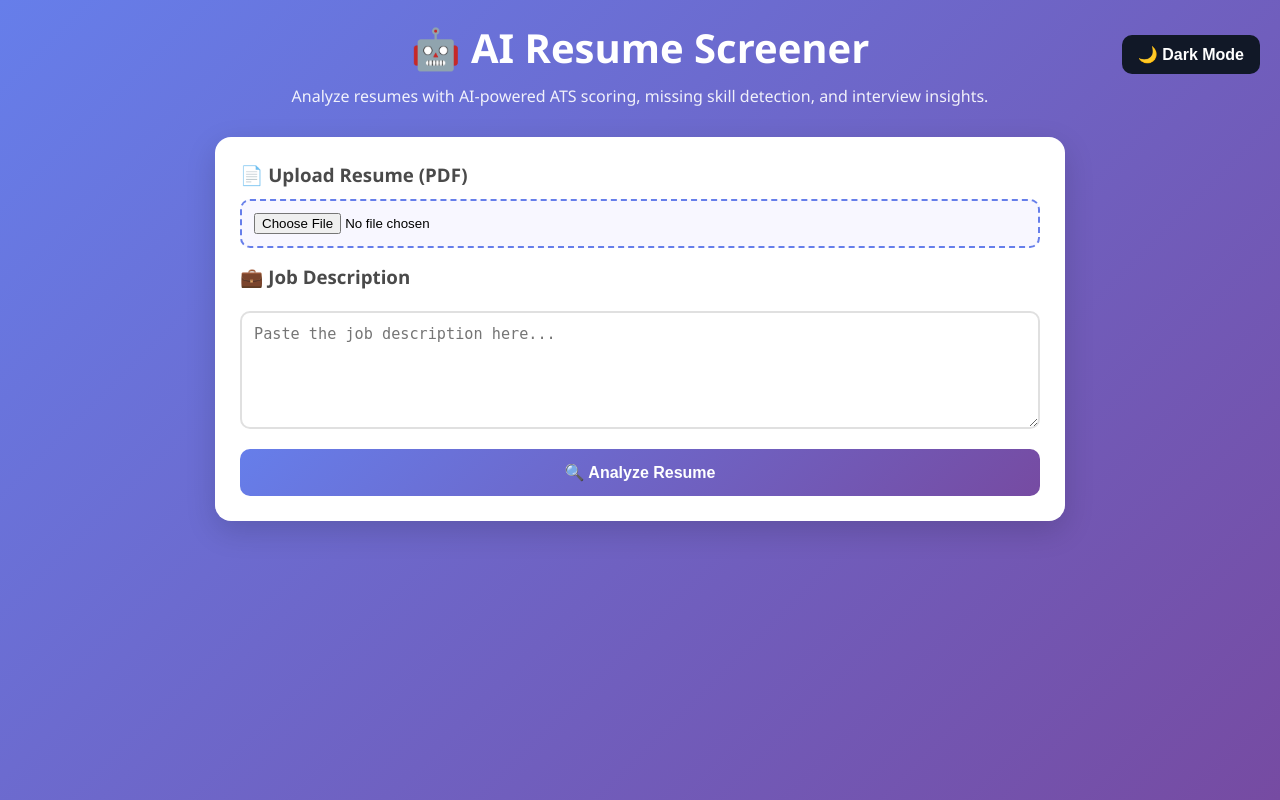
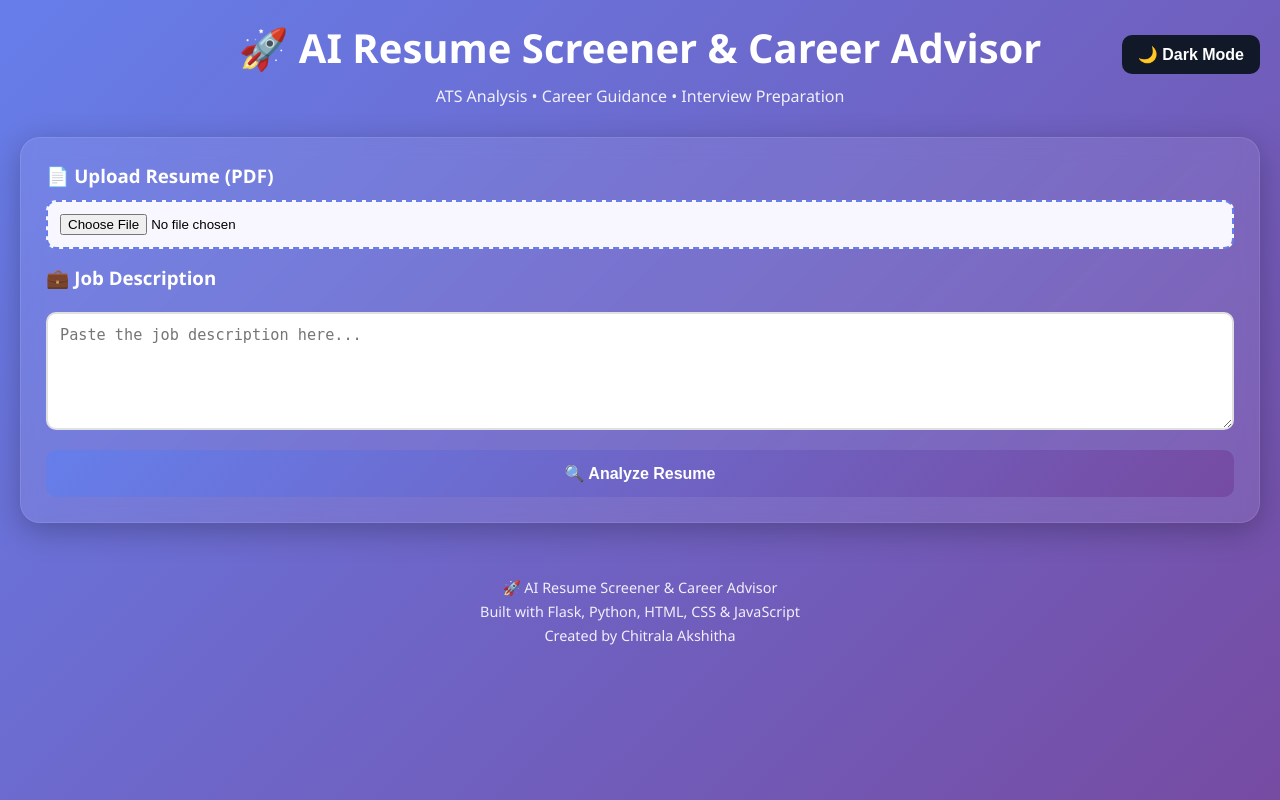
Before and after one commit to CHITRALA294/AI-Resume-Screener, a Flask app: page / in a window 1280 px wide. Run offline with Flask 3, Linux system fonts and the light colour scheme.

Commit message:
Final dashboard UI improvements

```diff
--- a/main.py
+++ b/main.py
@@ -62,6 +62,8 @@ def analyze():
         match['match_score']
     )
 
+    breakdown = get_score_breakdown(parsed)
+
     os.remove(tmp_path)
 
     print("ROLE =", suggest_role(parsed['skills']))
@@ -104,8 +106,23 @@ def analyze():
         "recommended_role":
         suggest_role(parsed['skills']),
 
+        "resume_category":
+        get_resume_category(parsed['skills']),
+
         "resume_strength":
-        get_resume_strength(parsed['skills'])
+        get_resume_strength(parsed['skills']),
+
+        "job_readiness":
+        calculate_readiness(
+        match['match_score'],
+        missing
+        ),
+
+        "breakdown":
+        breakdown,
+
+        "roadmap":
+        generate_roadmap(missing),
     })
 
 def suggest_role(skills):
@@ -122,6 +139,20 @@ def suggest_role(skills):
     else:
         return "Software Developer"
 
+def get_resume_category(skills):
+
+    if "python" in skills and "sql" in skills:
+        return "Data Science / Analytics"
+
+    elif "html" in skills and "css" in skills:
+        return "Web Development"
+
+    elif "machine learning" in skills:
+        return "Artificial Intelligence"
+
+    else:
+        return "Software Development"
+
 def get_resume_strength(skills):
 
     count = len(skills)
@@ -134,6 +165,40 @@ def get_resume_strength(skills):
 
     else:
         return "Beginner"
+
+def get_score_breakdown(parsed):
+
+    return {
+        "skills_score":
+        min(len(parsed['skills']) * 10, 100),
+
+        "education_score":
+        60 if parsed.get('education') else 20,
+
+        "experience_score":
+        40
+    }
+
+def calculate_readiness(score, missing_skills):
+
+    readiness = score
+
+    readiness += 30
+
+    readiness -= len(missing_skills) * 5
+
+    readiness = max(0, min(100, readiness))
+
+    return readiness
+
+def generate_roadmap(missing_skills):
+
+    roadmap = []
+
+    for skill in missing_skills:
+        roadmap.append(f"Learn {skill}")
+
+    return roadmap
 
 def generate_tips(missing_skills, score):
 
--- a/templates/index.html
+++ b/templates/index.html
@@ -16,6 +16,65 @@
       box-sizing:border-box;
       margin:0;
       padding:0;
+    }
+
+    #scoreBreakdown div{
+
+  background:linear-gradient(
+    135deg,
+    #667eea,
+    #764ba2
+    text-align:center;
+    font-size:1rem;
+  );
+
+  color:white;
+
+  padding:12px;
+
+  margin:10px 0;
+
+  border-radius:10px;
+
+  font-weight:600;
+  }
+
+  .dark-mode #scoreBreakdown div{
+
+    background:#111827;
+
+    color:white;
+  }
+  .dark-mode #scoreBreakdown div{
+
+  background:#111827;
+
+  color:white;
+}
+
+.footer{
+
+  text-align:center;
+
+  margin-top:30px;
+
+  padding:20px;
+
+  color:white;
+
+  opacity:0.9;
+
+  font-size:0.9rem;
+}
+
+.footer p{
+
+  margin:5px 0;
+}
+
+.dark-mode .footer{
+
+  color:#d1d5db;
 }
 
     body{
@@ -38,7 +97,7 @@
 
     .container{
 
-      max-width:850px;
+      max-width:1400px;
 
       margin:auto;
     }
@@ -72,24 +131,18 @@
     }
 
     .card{
-
-      background:white;
-
-      border-radius:16px;
-
+  background:rgba(255,255,255,0.08);
+  backdrop-filter:blur(10px);
+  border:1px solid rgba(255,255,255,0.1);
+  border-radius:20px;
   padding:25px;
-
   margin-bottom:20px;
-
-      box-shadow:
-      0 10px 30px rgba(0,0,0,0.15);
-
-      animation:fadeUp 0.8s ease;
+  box-shadow:0 8px 30px rgba(0,0,0,0.25);
   }
 
     .card h3{
 
-      color:#4a4a4a;
+      color:white;
 
       margin-bottom:12px;
     }
@@ -534,12 +595,11 @@ width:auto;
 
 <div class="container">
 
-<h1>🤖 AI Resume Screener</h1>
+<h1>🚀 AI Resume Screener & Career Advisor</h1>
 
 <p class="subtitle">
 
-Analyze resumes with AI-powered ATS scoring,
-missing skill detection, and interview insights.
+ATS Analysis • Career Guidance • Interview Preparation
 
 </p>
 
@@ -664,6 +724,24 @@ missing skill detection, and interview insights.
       <div class="value" id="strength">-</div>
     </div>
 
+    <div class="info-item">
+      <div class="label">Job Readiness Score</div>
+      <div class="value" id="readiness">-</div>
+    </div>
+
+    <div class="info-item">
+      <div class="label">Career Roadmap</div>
+      <div class="value" id="roadmap">-</div>
+    </div>
+
+    <div class="card">
+      <h3>📊 Score Breakdown</h3>
+
+      <div id="scoreBreakdown">
+     -
+    </div>
+</div>
+
   </div>
 
   <div class="section-title">
@@ -750,7 +828,23 @@ async function analyzeResume(){
     document.getElementById('strength').textContent =
     data.resume_strength || "-";
 
+    document.getElementById('readiness').textContent =
+    data.job_readiness + "/100";
+
+    document.getElementById('roadmap').innerHTML =
+  (data.roadmap || [])
+  .map(item => `• ${item}`)
+  .join('<br>');
+
     displayResults(data);
+
+    document.getElementById('scoreBreakdown').innerHTML =
+    `
+    <div>Skills Score: ${data.breakdown.skills_score}%</div>
+    <div>Education Score: ${data.breakdown.education_score}%</div>
+    <div>Experience Score: ${data.breakdown.experience_score}%</div>
+    <div>ATS Score: ${data.match_score}%</div>
+    `;
   }
 
   catch(err){
@@ -987,5 +1081,11 @@ function toggleTheme(){
 
 </script>
 
+<footer class="footer">
+  <p>🚀 AI Resume Screener & Career Advisor</p>
+  <p>Built with Flask, Python, HTML, CSS & JavaScript</p>
+  <p>Created by Chitrala Akshitha</p>
+</footer>
+
 </body>
 </html>
```
Also changed, not shown: other parts of templates/index.html (+45 -37 lines). Lines whose indentation alone changed are shown as unchanged.
